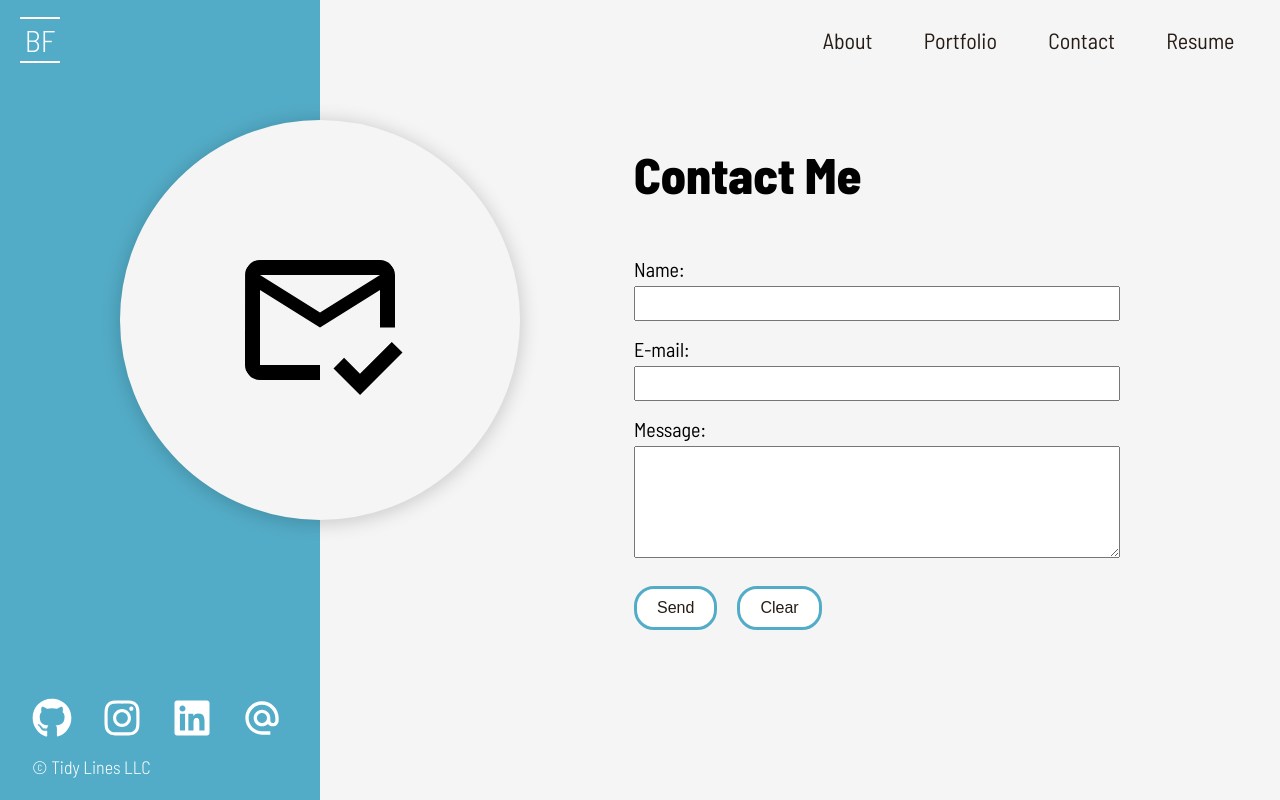
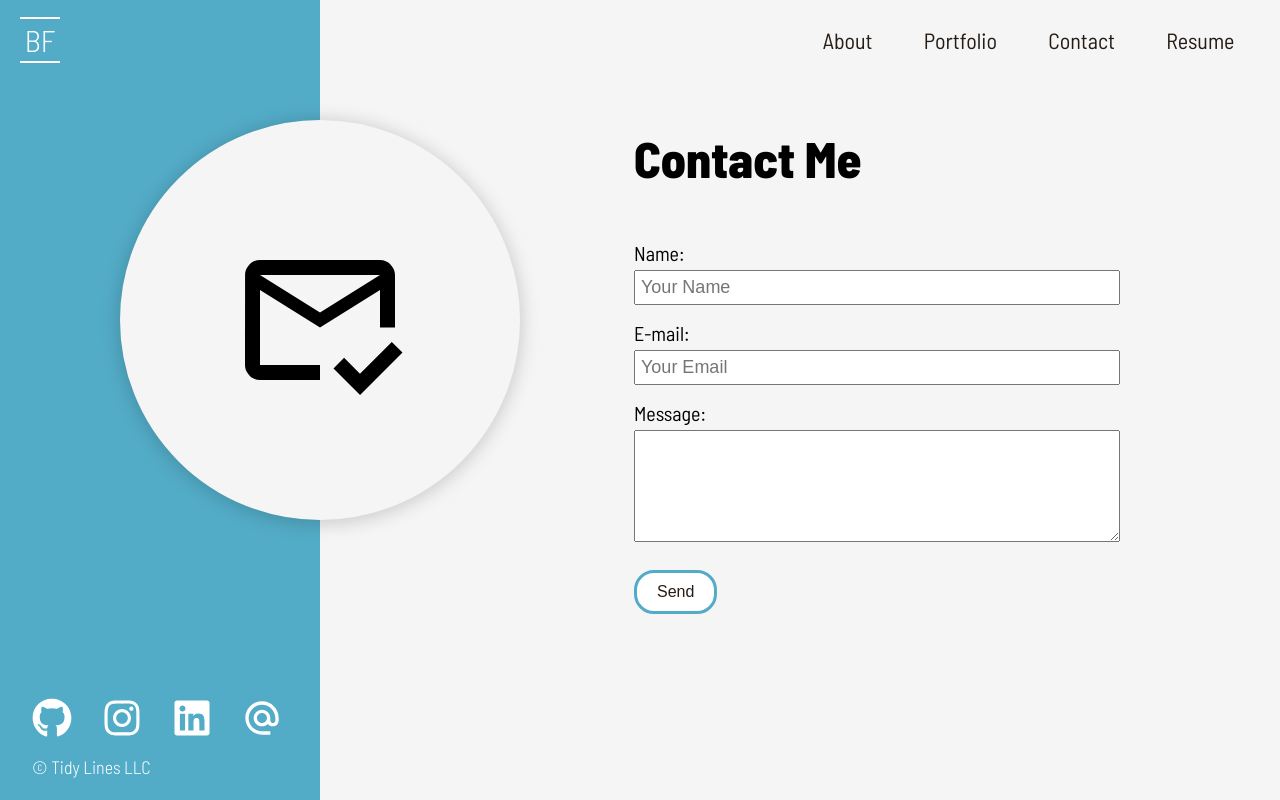
Before and after one commit to benfok/portfolio-react, a React (Create React App) app: page /portfolio-react/contact in a window 1280 px wide. Built offline with nearby package versions, Linux system fonts and the light colour scheme.

Commit message:
updating contact form to use emailJS

```diff
--- a/package.json
+++ b/package.json
@@ -4,6 +4,7 @@
   "private": true,
   "homepage": "https://benfok.github.io/portfolio-react",
   "dependencies": {
+    "@emailjs/browser": "^3.6.2",
     "@testing-library/jest-dom": "^5.16.4",
     "@testing-library/react": "^13.2.0",
     "@testing-library/user-event": "^13.5.0",
--- a/src/pages/Contact.js
+++ b/src/pages/Contact.js
@@ -1,39 +1,67 @@
 import React, { useState } from 'react';
 import { MdOutlineMarkEmailRead  } from 'react-icons/md';
 import { IconContext } from 'react-icons';
+import emailjs from '@emailjs/browser';
 import '../styles/pageLayout.css';
 import '../styles/contact.css'
 
 export default function Contact() {
+  // form values
+  const [formState, setFormState] = useState({});
+  const [errorMessage, setErrorMessage] = useState(null);
+  const [emailSent, setEmailSent] = useState(false);
 
-  const [nameValid, setNameValid] = useState(true);
-  const [emailValid, setEmailValid] = useState(true);
-  const [messageValid, setMessageValid] = useState(true);
+  const handleChange = (event) => {
+    const { name, value } = event.target;
+    setFormState({
+      ...formState,
+      [name]: value.trim(),
+    });
+  };
 
-  const checkEmptyName = (e) => {
-    if (!e.target.value) {
-      setNameValid(false)
-    } else { setNameValid(true) }
+  const validate = () => {
+    console.log(formState);
+    if (!formState.userName || formState.userName.length < 1 ) {
+      setErrorMessage('Name is a required field')
+      return false
+      } else if (!/^([a-zA-Z0-9.!#$%&*+=?^_{|}~/-]+)@([\w.-]+)\.([a-z.]{2,6})$/.test(formState.userEmail.trim())) {
+          setErrorMessage('Please enter a valid email address')
+          return false
+          } else if (!formState.message || formState.message.length < 1 ) {
+            setErrorMessage('Message is a required field')
+            return false
+          } else {
+            setErrorMessage(null)
+            return true
+          }
   }
 
-  const checkEmail = (e) => {
-    if (!/^([a-zA-Z0-9.!#$%&*+=?^_{|}~/-]+)@([\w.-]+)\.([a-z.]{2,6})$/.test(e.target.value)) {
-      setEmailValid(false)
-    } else { setEmailValid(true) }
+  const createNumber = () => {
+    const num = Math.random() * 10000 | 0
+    setFormState({
+      ...formState,
+      ['contactNumber']: num,
+    });
   }
 
-  const checkMessageValid = (e) => {
-    if (!e.target.value) {
-      setMessageValid(false)
-    } else { setMessageValid(true) }
+  const sendEmail = (e) => {
+    emailjs.send('portfolio_contact', 'portfolio_contact_form', formState, 'UEMMMcF2PUIsCuUjT')
+      .then((result) => {
+          // console.log(result.text);
+          setEmailSent(true);
+          setFormState({});
+          e.target.reset();
+      }, (error) => {
+          // console.log(error.text);
+          setErrorMessage('Oops, there was an error with your submission. Please try again.')
+      });
+  };
+
+  const validateAndSend = (e) => {
+      e.preventDefault();
+      // console.log(formState);
+      validate() ? sendEmail(e) : console.log('not ready');
   }
-
-  const resetState = () => {
-    setNameValid(true)
-    setEmailValid(true)
-    setMessageValid(true)
-  }
-
 
   return (
     <div className="split-content">
@@ -46,19 +74,19 @@ export default function Contact() {
         <section className="contact">
 
           <h1>Contact Me</h1>
-          <form action="mailto:benfok8@gmail.com?subject=Web%20Inquiry" method="post" encType="text/plain" autoComplete="off">
+            <form onSubmit={validateAndSend}>
+              <input type="hidden" name="contactNumber"/>
               <label>Name:</label><br/>
-            <input type="text" name="name" className="form-field" required onBlur={checkEmptyName} /><br/>
-            {!nameValid && <p className="error">This field is required</p>}
+              <input type="text" name="userName" className="form-field" placeholder="Your Name" onChange={handleChange}/><br/>
               <label>E-mail:</label><br/>
-            <input type="text" name="email" className="form-field" required onBlur={checkEmail}/><br/>
-            {!emailValid && <p className="error">Please enter a valid email address</p>}
+              <input type="text" name="userEmail" id="email-field" className="form-field" placeholder="Your Email" onChange={handleChange}/><br/>
               <label>Message:</label><br/>
-            <textarea name="body" rows={5} className="form-field" required onBlur={checkMessageValid} />
-            {!messageValid && <p className="error">This field is required</p>}
+              <textarea name="message" rows={5} className="form-field" onClick={createNumber} onChange={handleChange}/>
               <br/><br/>
               <input type="submit" value="Send" className="btn form-btn" />
-            <input type="reset" value="Clear" className="btn form-btn" onClick={resetState} />
+              {errorMessage && <p className="error">{errorMessage}</p>}
+              {!errorMessage && !emailSent && <p className="error">&nbsp;</p>}
+              {!errorMessage && emailSent && <p className="success">Thank you for your message. I will be in touch shortly!</p>}
             </form>
         </section>
       </div>
--- a/src/pages/Resume.js
+++ b/src/pages/Resume.js
@@ -21,7 +21,7 @@ export default function Resume() {
         <article className='intro-resume'>
           <h1>Experience</h1>
           {!isMobile && <p>Full Stack Web Developer <strong>&nbsp;&nbsp;|&nbsp;&nbsp;</strong>  Project Manager <strong>&nbsp;&nbsp;|&nbsp;&nbsp;</strong> Senior Leader <strong>&nbsp;&nbsp;|&nbsp;&nbsp;</strong> Elite Level Educator</p>}
-          {isMobile && <p>Full Stack Web Developer<br/>Project Manager<br/>Senior Leader<br/>Elite Level Educator</p>}
+          {isMobile && <p>Full Stack Web Developer<br/>Project Manager<br/>Senior Leader<br/>Master Educator</p>}
           <Button src={resume} text={'Resume'} />
         </article>
         <section className="skills-container">
--- a/src/styles/contact.css
+++ b/src/styles/contact.css
@@ -37,6 +37,10 @@ label {
     color: var(--errortext);
 }
 
+.success {
+    color: var(--highlighttext);
+}
+
 .form-btn {
     margin-right: 20px;
 }
```
Also changed, not shown: 1 other file (tests, documents, lock files or other folders). Lines whose indentation alone changed are shown as unchanged.
